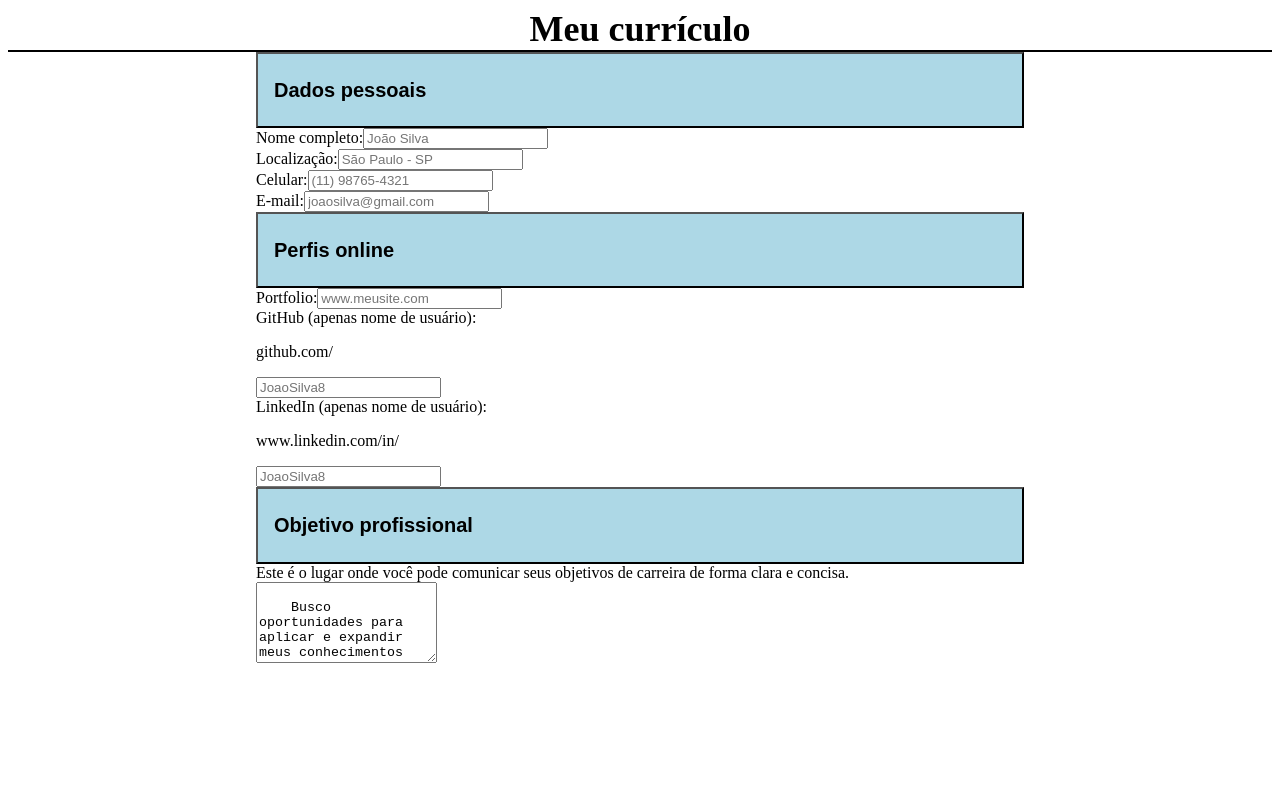
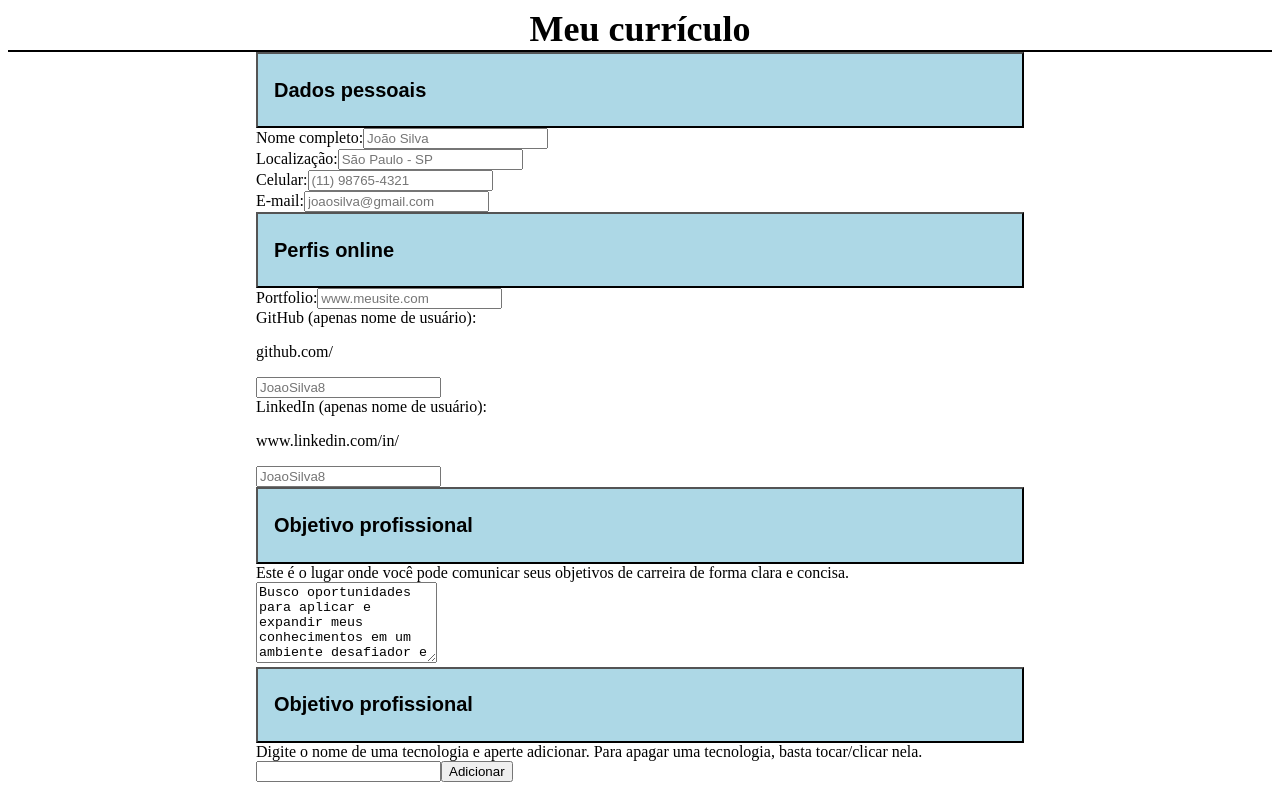
Before and after one commit to Diego-Moreira8/cv-app, a React (Vite) app: page / in a window 1280 px wide. Built offline with nearby package versions, Linux system fonts and the light colour scheme; the HTML template or start-up script is replaced by a standard one.

Commit message:
feat: add tech form

```diff
--- a/package.json
+++ b/package.json
@@ -11,11 +11,13 @@
   },
   "dependencies": {
     "react": "^18.2.0",
-    "react-dom": "^18.2.0"
+    "react-dom": "^18.2.0",
+    "uuid": "^10.0.0"
   },
   "devDependencies": {
     "@types/react": "^18.2.66",
     "@types/react-dom": "^18.2.22",
+    "@types/uuid": "^9.0.8",
     "@typescript-eslint/eslint-plugin": "^7.2.0",
     "@typescript-eslint/parser": "^7.2.0",
     "@vitejs/plugin-react": "^4.2.1",
--- /dev/null
+++ b/src/components/AddTechForm.tsx
@@ -0,0 +1,56 @@
+import { useState, useId } from "react";
+import { Tech, CVAction } from "./CVForms";
+
+type AddTechFormProps = {
+  techs: Tech[];
+  cvDispatch: React.Dispatch<CVAction>;
+};
+
+export default function AddTechForm({ techs, cvDispatch }: AddTechFormProps) {
+  const [inputError, setInputError] = useState("");
+
+  const newTechInputId = useId();
+
+  function handleSubmit(e: React.FormEvent<HTMLFormElement>) {
+    e.preventDefault();
+    setInputError("");
+
+    const formData = new FormData(e.currentTarget);
+    let techName = formData.get("newTech");
+
+    if (techName) techName = techName.toString().trim();
+
+    // Still empty?
+    if (!techName) {
+      setInputError("Insira um nome primeiro.");
+      return;
+    }
+
+    const techAlreadyExists = techs.find((t) => t.name === techName);
+
+    if (techAlreadyExists) {
+      setInputError("Esta tecnologia já foi inserida.");
+      return;
+    }
+
+    cvDispatch({ type: "ADD_TECH", value: techName });
+  }
+
+  return (
+    <form onSubmit={handleSubmit}>
+      <div>
+        <label htmlFor={newTechInputId}>
+          Digite o nome de uma tecnologia e aperte adicionar. Para apagar uma
+          tecnologia, basta tocar/clicar nela.
+        </label>
+
+        <div>
+          <input type="text" name="newTech" id={newTechInputId} />
+          <button type="submit">Adicionar</button>
+        </div>
+
+        <p>{inputError}</p>
+      </div>
+    </form>
+  );
+}
--- a/src/components/CVForms.tsx
+++ b/src/components/CVForms.tsx
@@ -1,8 +1,10 @@
 import { useReducer } from "react";
+import { v4 as uuid } from "uuid";
 import styles from "../styles/CVForms.module.css";
 import PersonalDataForm from "./PersonalDataForm";
 import OnlineProfilesForm from "./OnlineProfilesForm";
 import ProfessionalObjectiveForm from "./ProfessionalObjectiveForm";
+import TechsForm from "./TechsForm";
 
 type PersonalData = {
   name: string;
@@ -17,10 +19,13 @@ type OnlineProfiles = {
   linkedInUsername: string;
 };
 
+export type Tech = { id: string; name: string };
+
 export type CVData = {
   personalData: PersonalData;
   onlineProfiles: OnlineProfiles;
   professionalObjective: string;
+  techs: Tech[];
 };
 
 export type CVAction =
@@ -55,6 +60,14 @@ export type CVAction =
   | {
       type: "SET_PROFESSIONAL_OBJECTIVE";
       value: string;
+    }
+  | {
+      type: "ADD_TECH";
+      value: string;
+    }
+  | {
+      type: "REMOVE_TECH_BY_ID";
+      value: string;
     };
 
 const INITIAL_CV: CVData = {
@@ -69,18 +82,9 @@ const INITIAL_CV: CVData = {
     gitHubUsername: "",
     linkedInUsername: "",
   },
-  professionalObjective: `
-    Busco oportunidades para aplicar e expandir meus conhecimentos
-    em um ambiente desafiador e dinâmico. Tenho interesse em
-    contribuir de maneira significativa para o sucesso da
-    organização, utilizando minhas habilidades de [área de atuação]
-    e minha experiência em [principais competências], com o intuito
-    de promover inovação, eficiência e resultados positivos. Estou
-    comprometido(a) com o desenvolvimento contínuo e o
-    aprimoramento das minhas capacidades profissionais, sempre
-    buscando o crescimento mútuo e a excelência no trabalho
-    realizado.
-  `,
+  professionalObjective:
+    "Busco oportunidades para aplicar e expandir meus conhecimentos em um ambiente desafiador e dinâmico. Tenho interesse em contribuir de maneira significativa para o sucesso da organização, utilizando minhas habilidades de [área de atuação] e minha experiência em [principais competências], com o intuito de promover inovação, eficiência e resultados positivos. Estou comprometido(a) com o desenvolvimento contínuo e o aprimoramento das minhas capacidades profissionais, sempre buscando o crescimento mútuo e a excelência no trabalho realizado.",
+  techs: [],
 };
 
 function cvReducer(state: CVData, action: CVAction) {
@@ -131,6 +135,14 @@ function cvReducer(state: CVData, action: CVAction) {
         ...state,
         professionalObjective: action.value,
       };
+    case "ADD_TECH":
+      return {
+        ...state,
+        techs: [...state.techs, { id: uuid(), name: action.value }],
+      };
+    case "REMOVE_TECH_BY_ID":
+      const updatedTechs = state.techs.filter((t) => t.id !== action.value);
+      return { ...state, techs: updatedTechs };
   }
 }
 
@@ -142,6 +154,7 @@ export default function CVForms() {
       <PersonalDataForm cvState={cvState} cvDispatch={cvDispatch} />
       <OnlineProfilesForm cvState={cvState} cvDispatch={cvDispatch} />
       <ProfessionalObjectiveForm cvState={cvState} cvDispatch={cvDispatch} />
+      <TechsForm cvState={cvState} cvDispatch={cvDispatch} />
     </div>
   );
 }
--- /dev/null
+++ b/src/components/TechsForm.tsx
@@ -0,0 +1,18 @@
+import Group from "./Group";
+import { CVAction, CVData } from "./CVForms";
+import AddTechForm from "./AddTechForm";
+
+type TechsFormProps = {
+  cvState: CVData;
+  cvDispatch: React.Dispatch<CVAction>;
+};
+
+export default function TechsForm({ cvState, cvDispatch }: TechsFormProps) {
+  const { techs } = cvState;
+
+  return (
+    <Group title="Objetivo profissional">
+      <AddTechForm techs={techs} cvDispatch={cvDispatch} />
+    </Group>
+  );
+}
```
Also changed, not shown: 1 other file (tests, documents, lock files or other folders).
